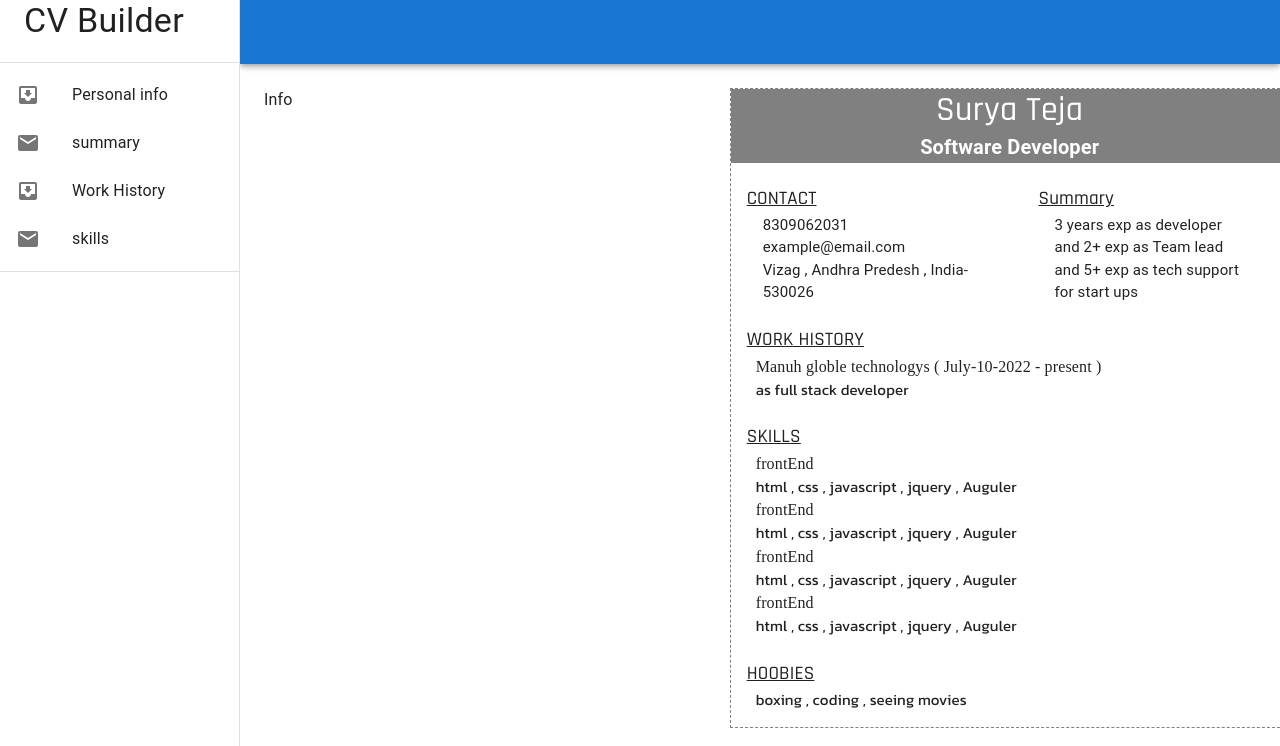
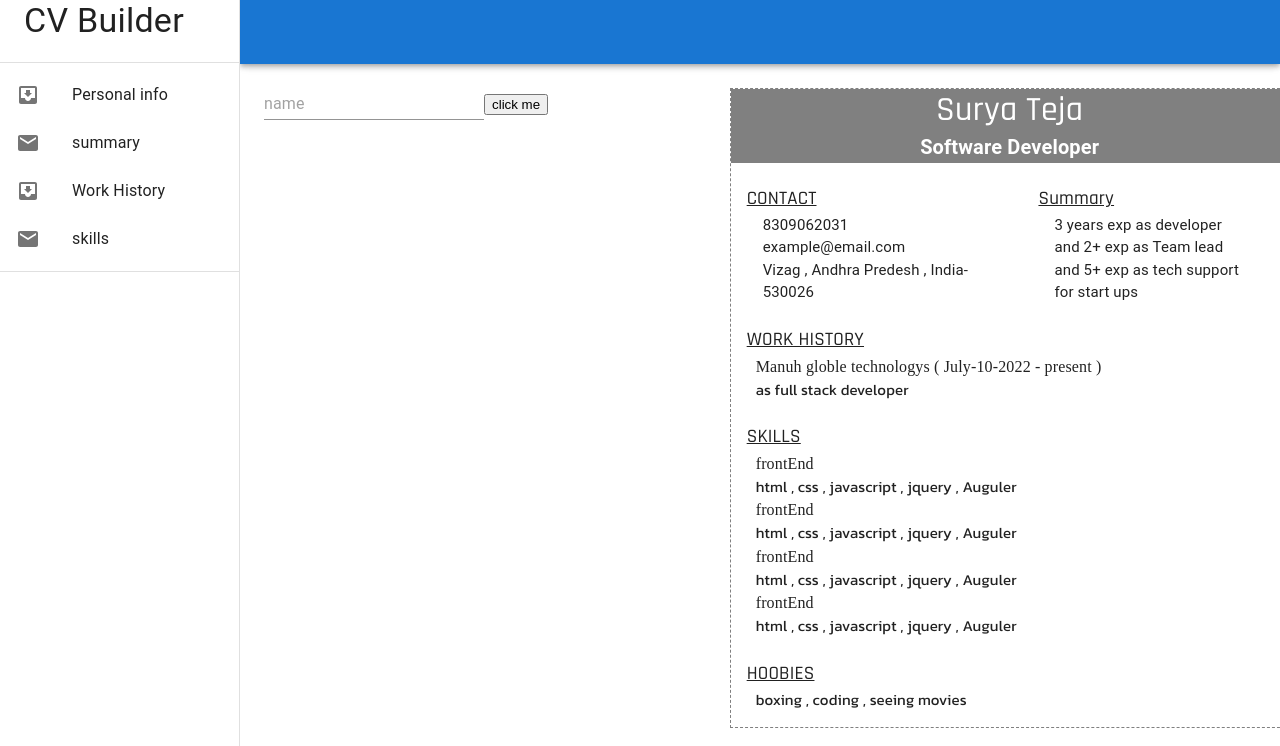
Before and after one commit to surya530/cvBuilder, a React (Vite) app: page / in a window 1280 px wide. Shown: the top 746 px of the page. Built offline with nearby package versions, Linux system fonts and the light colour scheme; a web font is replaced by a local one.

Commit message:
redux functions added

```diff
--- a/src/components/sidebar/catagories/personalInfo.jsx
+++ b/src/components/sidebar/catagories/personalInfo.jsx
@@ -1,8 +1,26 @@
 import React , { useState } from "react";
+import {Input , FormLabel} from "@mui/material";
+import {useDispatch , useSelector} from "react-redux";
+import { info , testiii } from "../../../store/resumeInformation";
+
 
 let PersonalInfo = ()=>{
+
+   // let selecter = useSelector()
+        let dispatch = useDispatch();
+
+    let setValue = (e)=>{
+        dispatch(info({name : e.target.name , value : e.target.value}))
+    }
+
     return(
-        <div> Info </div>
+        <>
+        {/* <FormLabel>Firest name</FormLabel> */}
+        <Input placeholder="name" type='text' name="name"
+            onChange={ (e)=>{ setValue(e); } }
+        />
+        <button onClick={()=>{dispatch(testiii({name : 'surya teja'})) }} >click me</button>
+        </>
     )
 }
 
--- a/src/store/resumeInformation.js
+++ b/src/store/resumeInformation.js
@@ -53,14 +53,18 @@ let resumeInfo = createSlice({
     name:'PRODUCTS',
     initialState : resume_state,
     reducers:{
-        test1:(state,action)=>{
-
+        info:(state,action)=>{
+            console.log(action.payload);
         },
         test2:(state,action)=>{
 
+        },
+        testiii:(state , action)=>{
+            console.log(action.payload)
         }
     }
 });
 
 let resumeReducer = resumeInfo.reducer;
+export let { info , testiii } = resumeInfo.actions;
 export default resumeReducer;
```
